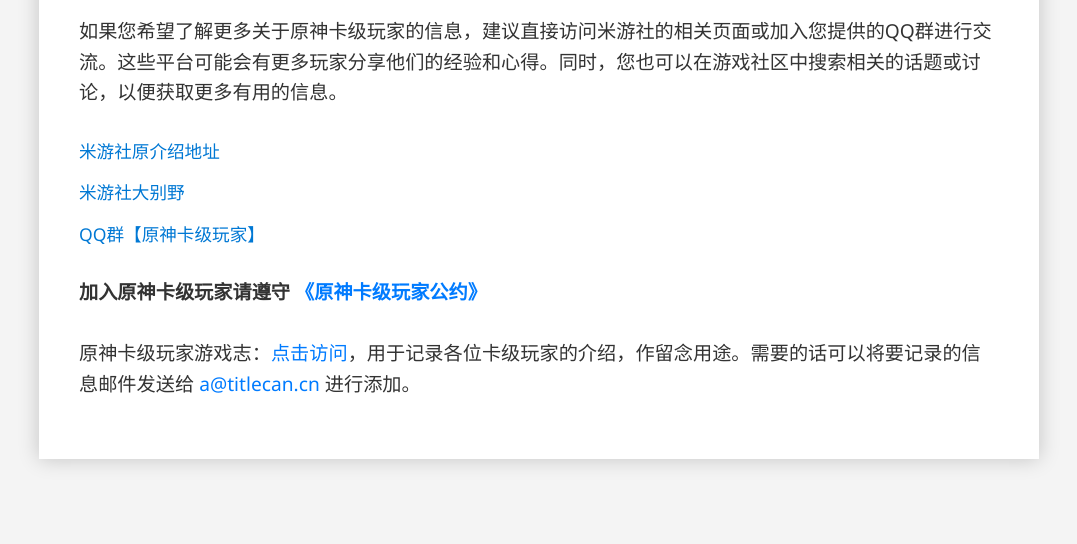
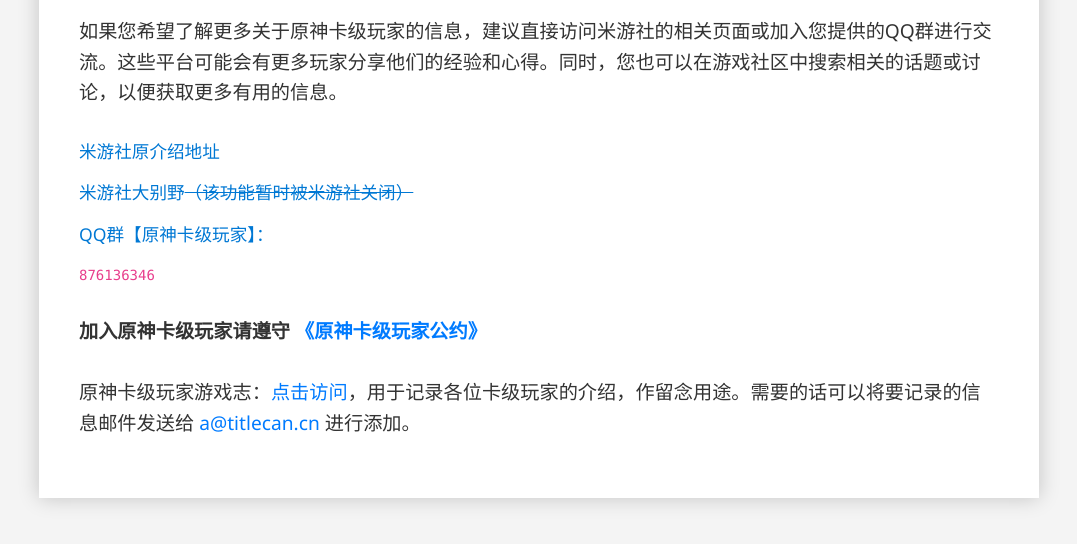
Before and after one commit to Titlecan/Genshin-World1-Doc, a plain HTML site: page index.html in a window 1280 px wide. Shown: the part 192-736 px from the top of the page, without its empty margins (101-1178 px from the left). Drawn offline with nearby package versions, Linux system fonts and the light colour scheme.

Commit message:
更新 index.html

```diff
--- a/index.html
+++ b/index.html
@@ -51,11 +51,13 @@
         <h1>原神卡级玩家介绍</h1>
         <p>关于“原神卡级玩家”的具体信息，算了，好懒得写</p>
         <p>如果您希望了解更多关于原神卡级玩家的信息，建议直接访问米游社的相关页面或加入您提供的QQ群进行交流。这些平台可能会有更多玩家分享他们的经验和心得。同时，您也可以在游戏社区中搜索相关的话题或讨论，以便获取更多有用的信息。</p>
-        <div class="links">
-            <a href="https://m.miyoushe.com/ys?channel=xiaomi/#/article/47640709">米游社原介绍地址</a>
-            <a href="https://dby.miyoushe.com/chat/9570">米游社大别野</a>
-            <a href="http://qm.qq.com/cgi-bin/qm/qr?_wv=1027&k=Ee1yVgtVOp4OxoRgMk7iL2bWUm9F1xKa&authKey=b%2Bf7NCfwtYEyv%2BhXWcQqyMnCs2u9%2BZ7u%2Fjqn%2BsGlU8SOBQ9ETC%2BoYeOv6We6qM87&noverify=0&group_code=876136346">QQ群【原神卡级玩家】</a>
-        </div>
+    <div class="links">
+    <a href="https://m.miyoushe.com/ys?channel=xiaomi/#/article/47640709">米游社原介绍地址</a>
+    <a href="https://dby.miyoushe.com/chat/9570">米游社大别野<del>（该功能暂时被米游社关闭）</del></a>
+    <a href="http://qm.qq.com/cgi-bin/qm/qr?k=Ee1yVgtVOp4OxoRgMk7iL2bWUm9F1xKa&group_code=876136346">QQ群【原神卡级玩家】：</a>
+    <code>876136346</code>
+    </div>
+
         <div class="convention">
             <p>加入原神卡级玩家请遵守 <a href="https://doc.genshin.titlecan.cn/convention/">《原神卡级玩家公约》</a></p>
         </div>
```
